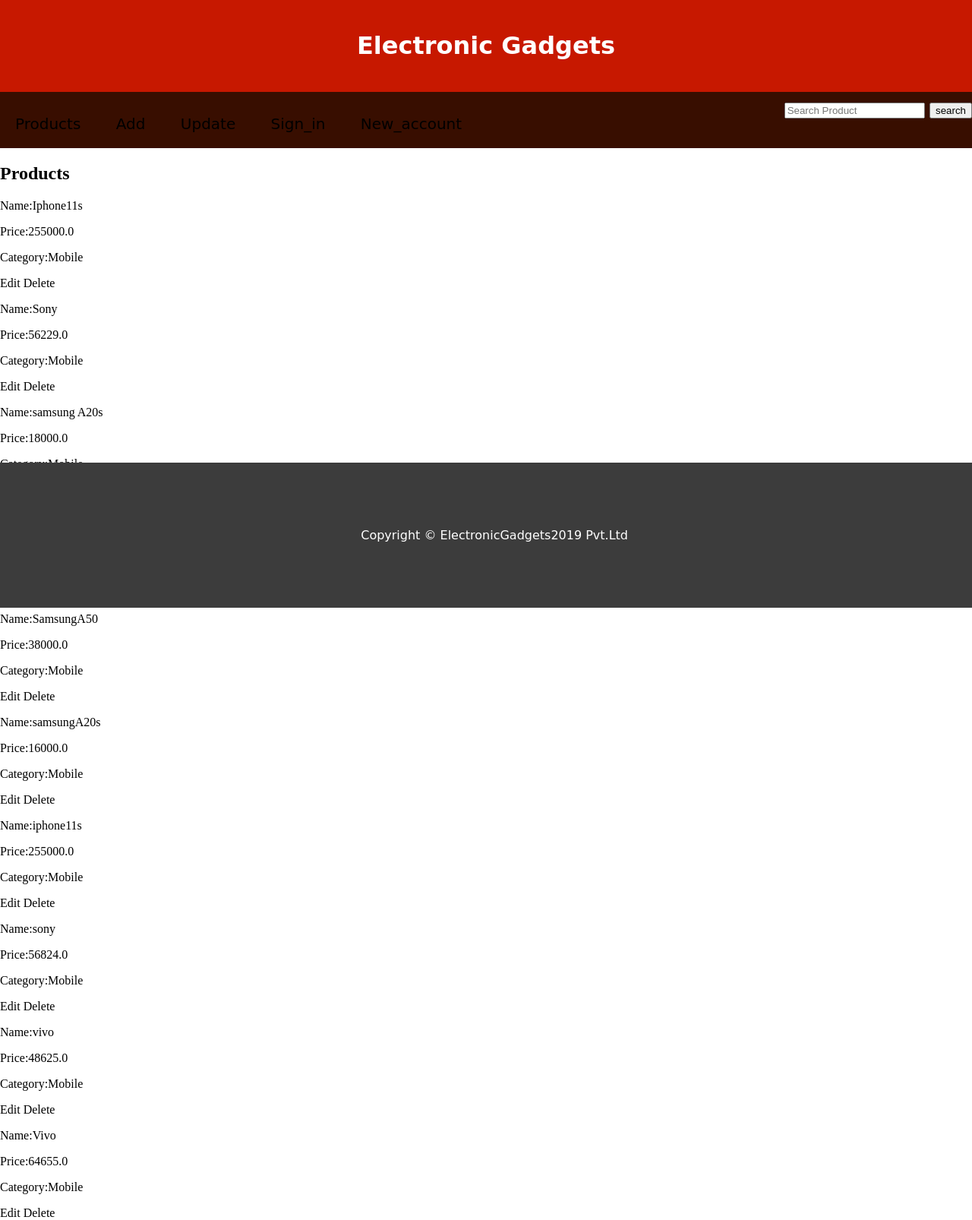
After one commit to NischalBatas/TheHimalayans__ADC10, a Django app: template products/templates/htmls/index.html in a window 1280 px wide. The commit adds this page. Shown: the whole page at 76% size. Run offline with Django 3.2, Linux system fonts and the light colour scheme; the template is opened without the code that fills it: values that come from a table or form of the project are taken from there, others are empty; data comes from the database, SQL or seed files in the repository; parts of the project's set-up code (start-up, migrations or seed data) failed here and were passed over.

Commit message:
Merge branch 'NishantKayasta_TheHimaliyans_HTML_CSS'

```diff
--- a/TheHimalayans__ADC10/settings.py
+++ b/TheHimalayans__ADC10/settings.py
@@ -119,3 +119,6 @@ USE_TZ = True
 # https://docs.djangoproject.com/en/3.0/howto/static-files/
 
 STATIC_URL = '/static/'
+
+MEDIA_URL="/media/"
+MEDIA_ROOT=os.path.join(BASE_DIR,'media')
--- a/products/models.py
+++ b/products/models.py
@@ -3,6 +3,7 @@ from django.db import models
 # Create your models here.
 
 class Product(models.Model):
+    product_image=models.ImageField(upload_to='images/')
     product_name=models.TextField()
     product_price=models.FloatField()
     product_category=models.TextField()
--- /dev/null
+++ b/products/static/style.css
@@ -0,0 +1,196 @@
+body{
+	margin:0;
+	padding:0;
+	background-color:white;
+	box-sizing: border-box;
+
+}
+
+
+header{
+
+	text-align:center;
+	background-color:#C71800;
+	padding: 20px;
+	font-size: 100%;
+	height: 100%;
+	color: white;
+	font-family: "comic sans ms";
+
+}
+h1{
+	text-align: center;
+	color: white;
+	text-decoration: none;
+
+  display: inline-block;
+
+}
+
+/*text style*/
+a{
+  text-decoration: none;
+  color:black;
+}
+/*navigation*/
+nav ul{
+  background-color: #380E00;
+  overflow: hidden;
+  color:white;
+  padding:0;
+  text-align: left;
+  margin: 0;
+  padding-top: 10px;
+  font-family: "comic sans ms";
+  font-size: 20px;
+
+
+}
+nav ul li{
+  display: inline-block;
+  padding: 20px;
+}
+nav ul li:hover{
+  background-color: #f2f2f2;
+  color:black;
+}
+
+.submit{
+  text-align:center;
+}
+
+.rights {
+ float:right;
+
+}
+
+
+
+/* On smaller screens, decrease text size */
+@media only screen and (max-width: 1200px) {
+  .text {font-size: 11px}
+}
+
+
+
+
+
+
+
+/*Place the social icon in given sequences*/
+	.fa {
+  padding: 1px;
+  float: right;
+  font-size: 30px;
+  padding-top: 5px;
+  width: 40px;
+  text-align: center;
+  text-decoration: none;
+  margin-top: 2px;
+  margin-right: 5px;
+}
+
+
+/* Add a hover effect if we want */
+.fa:hover {
+  opacity: 0.8;
+}
+
+/* Social media */
+
+/* Facebook */
+.fa-facebook {
+  background: #3B5998;
+  color: white;
+
+}
+
+/* Twitter */
+.fa-twitter {
+  background: #55ACEE;
+  color: white;
+
+}
+.fa-google {
+  background: #dd4b39;
+  color: white;
+}
+
+
+	.fa-youtube {
+  background: #bb0000;
+  color: white;
+}
+
+.fa-search{
+  color: white;
+
+}
+.fa-instagram {
+  background: #125688;
+  color: white;
+}
+.fa-pinterest {
+  background: #00b489;
+  color: white;
+}
+/*bottom text in the center for copyright*/
+.footer {
+  position: absolute;
+  padding: 70px;
+  left: 0;
+  right: 0;
+  bottom: 0;
+  width:90.8%;
+  background-color:#3c3c3c;
+  color: white;
+  margin-right: 600px;
+  text-align: center;
+font-family: "comic sans ms";
+
+}
+
+.form{
+  padding: 28px;
+	color: black;
+  width: 600px;
+	box-shadow: 5px 6px 10px 10px #333;
+  margin-left:40px;
+}
+
+
+
+@media screen and (max-width: 758px ){
+  nav ul{
+    max-height: 0;
+  }
+
+  nav ul li{
+    box-sizing: border-box;
+    width: 100%;
+    padding: 10px;
+    text-align: left;
+  }
+
+
+  .footer{
+    height: 25px;
+    max-width: 100%;
+    font-size: 10px;
+  }
+  .fa{
+    font-size: 10px;
+    max-width: 10px;
+  }
+
+
+
+
+}
+
+@media screen and (max-width: 410px ){
+
+  .footer{
+    font-size: 5px;
+  }
+}
--- /dev/null
+++ b/products/templates/htmls/index.html
@@ -0,0 +1,67 @@
+<!DOCTYPE html>
+<html lang="en">
+<head>
+    <meta charset="UTF-8">
+    <meta name="viewport" content="width=device-width, initial-scale=1.0">
+    <meta http-equiv="X-UA-Compatible" content="ie=edge">
+    <title>Products</title>
+
+    <link rel="stylesheet" type="text/css" href="style.css">
+
+</head>
+<body>
+    <header>
+
+
+		<a href="Index.html"><h1> Electronic Gadgets</h1></a>
+
+</header>
+<nav>
+<ul>
+
+                    <a href=""><li>Products</li></a>
+                    <a href="add/"><li>Add</li></a>
+                    <a href="./update/{{product.id}}"><li>Update</li></a>
+                    <a href=""><li>Sign_in</li></a>
+                    <a href=""><li>New_account</li></a>
+
+                    <div class="rights">
+					<form action="" method="GET">
+                        <input type="text" name="product_query" placeholder="Search Product">
+                        <input type="submit" value="search">
+                    </form>
+					</div>
+
+        </ul>
+        </nav>
+    <div>
+        <h2>Products</h2>
+    </div>
+
+    <div>
+        {%for product in products%}
+            <div>
+
+                <p>Name:{{product.product_name}}</p>
+                <p>Price:{{product.product_price}}</p>
+                <p>Category:{{product.product_category}}</p>
+                <a href="./update/{{product.id}}">Edit</a>
+                <a href="./delete/{{product.id}}">Delete</a>
+            </div>
+        {%endfor%}
+    </div>
+
+    <div>
+
+
+
+        <div class="footer">
+
+
+
+          <p>Copyright &copy ElectronicGadgets2019 Pvt.Ltd</p>
+        </div>
+    </div>
+
+</body>
+</html>
--- a/products/templates/product_index.html
+++ b/products/templates/product_index.html
@@ -18,11 +18,15 @@
         {%for product in products%}
             <div>
 
+    <div>
+        {%for product in products%}
+            <div>
                 <p>Name:{{product.product_name}}</p>
                 <p>Price:{{product.product_price}}</p>
                 <p>Category:{{product.product_category}}</p>
                 <a href="./update/{{product.id}}">Edit</a>
                 <a href="./delete/{{product.id}}">Delete</a>
+                <img src=".{{product.product_image}}" alt="">
             </div>
         {%endfor%}
     </div>
--- a/products/urls.py
+++ b/products/urls.py
@@ -8,3 +8,18 @@ urlpatterns = [
     path('save/<int:id>',post_update_product),
     path('delete/<int:id>',delete)
 ]
+from django.conf.urls.static import static
+from django.conf import settings
+
+urlpatterns=[
+    path('',products_index),
+    path('add/',add_form),
+    path('update/<int:id>',update_form),
+    path('save',post_add_product),
+    path('save/<int:id>',post_update_product),
+    path('delete/<int:id>',delete)
+
+]
+
+if settings.DEBUG:
+    urlpatterns+=static(settings.MEDIA_URL,document_root=settings.MEDIA_ROOT)
```
Also changed, not shown: products/templates/add_products.html (+15 -0 lines), products/templates/htmls/form.html (added, +62 -0 lines), products/templates/htmls/login.html (added, +55 -0 lines), products/templates/htmls/sign_up.html (added, +53 -0 lines), products/templates/htmls/update.html (added, +64 -0 lines), products/templates/update_products.html (+14 -0 lines), products/views.py (+19 -0 lines), media/1nG0ay.jpg (added), media/Screenshot (60).png (added), media/Screenshot (61).png (added), media/Screenshot (62).png (added), media/Screenshot (63).png (added), media/Screenshot (64).png (added), products/migrations/0001_initial.py.
